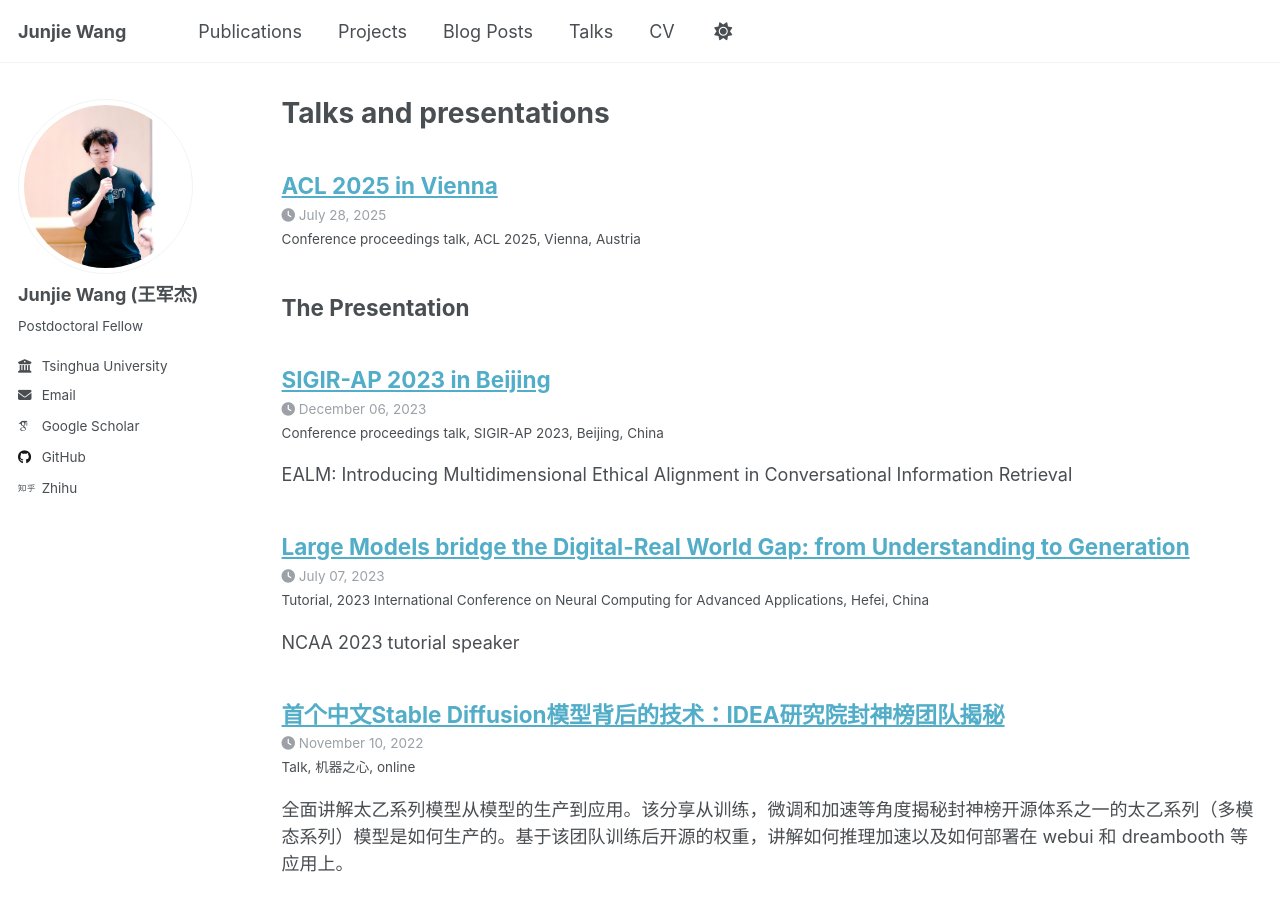
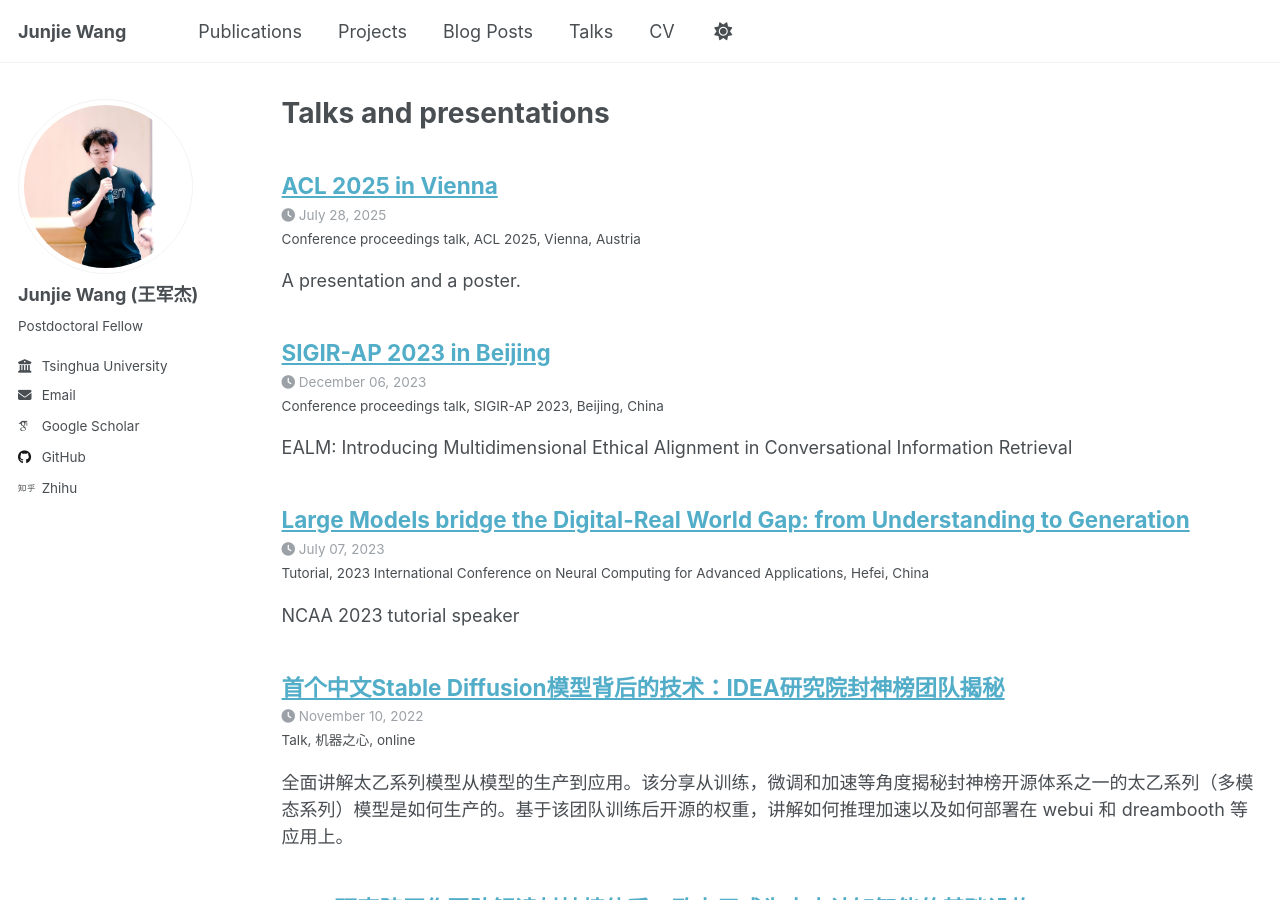
Before and after one commit to wangjunjie-ai/wangjunjie-ai.github.io, a Jekyll site: the page built from _pages/talks.html, in a window 1280 px wide and 900 px high. Built offline with Jekyll 4.4.1, drawn with Linux system fonts in a browser that asks for light colours; some web fonts are replaced.

Commit message:
Update 2025-07-28-acl2025.md

```diff
--- a/_talks/2025-07-28-acl2025.md
+++ b/_talks/2025-07-28-acl2025.md
@@ -7,6 +7,8 @@ venue: "ACL 2025"
 date: 2025-07-28
 location: "Vienna, Austria"
 ---
+
+A presentation and a poster.
 
 ## The Presentation
 
```
